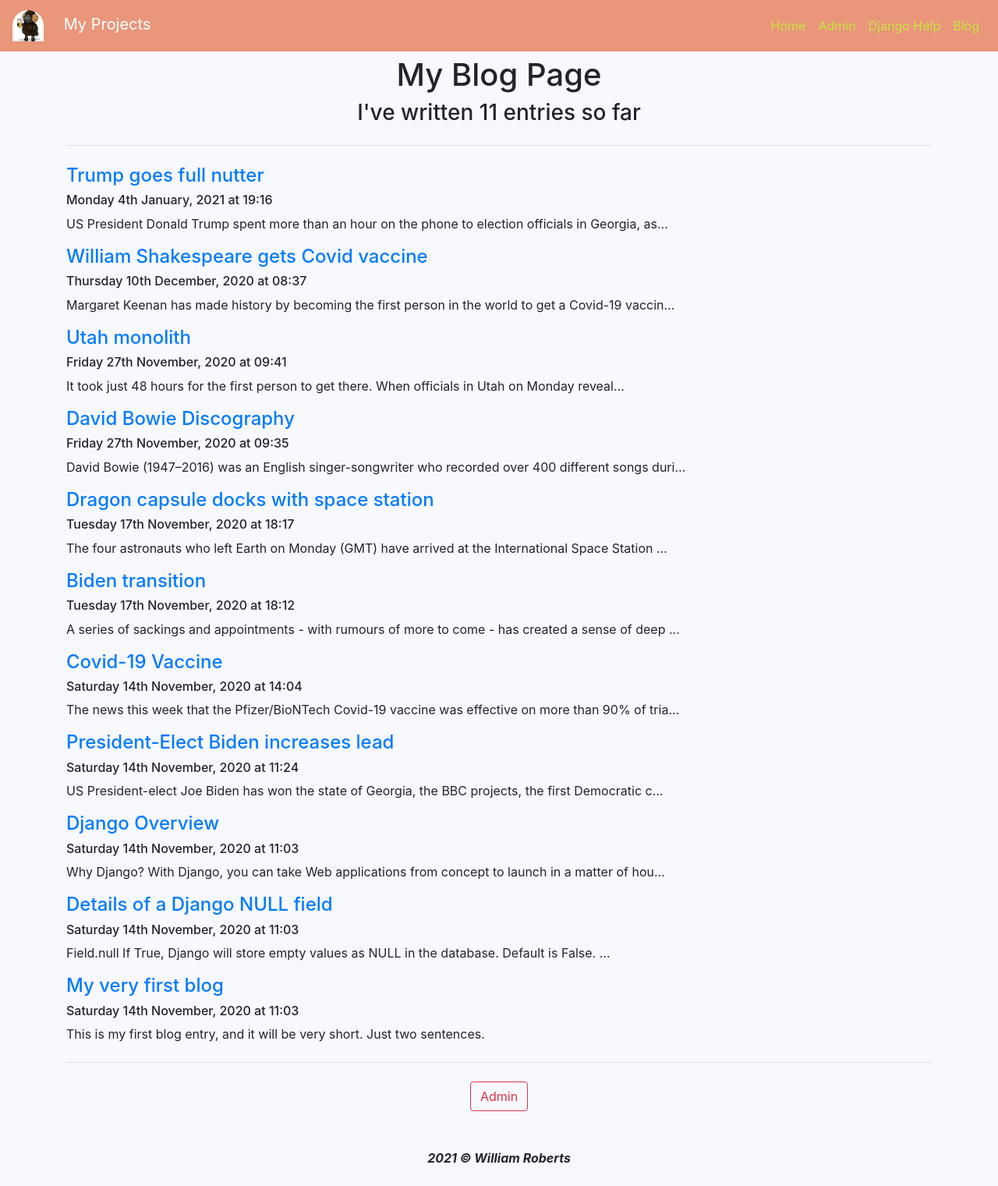
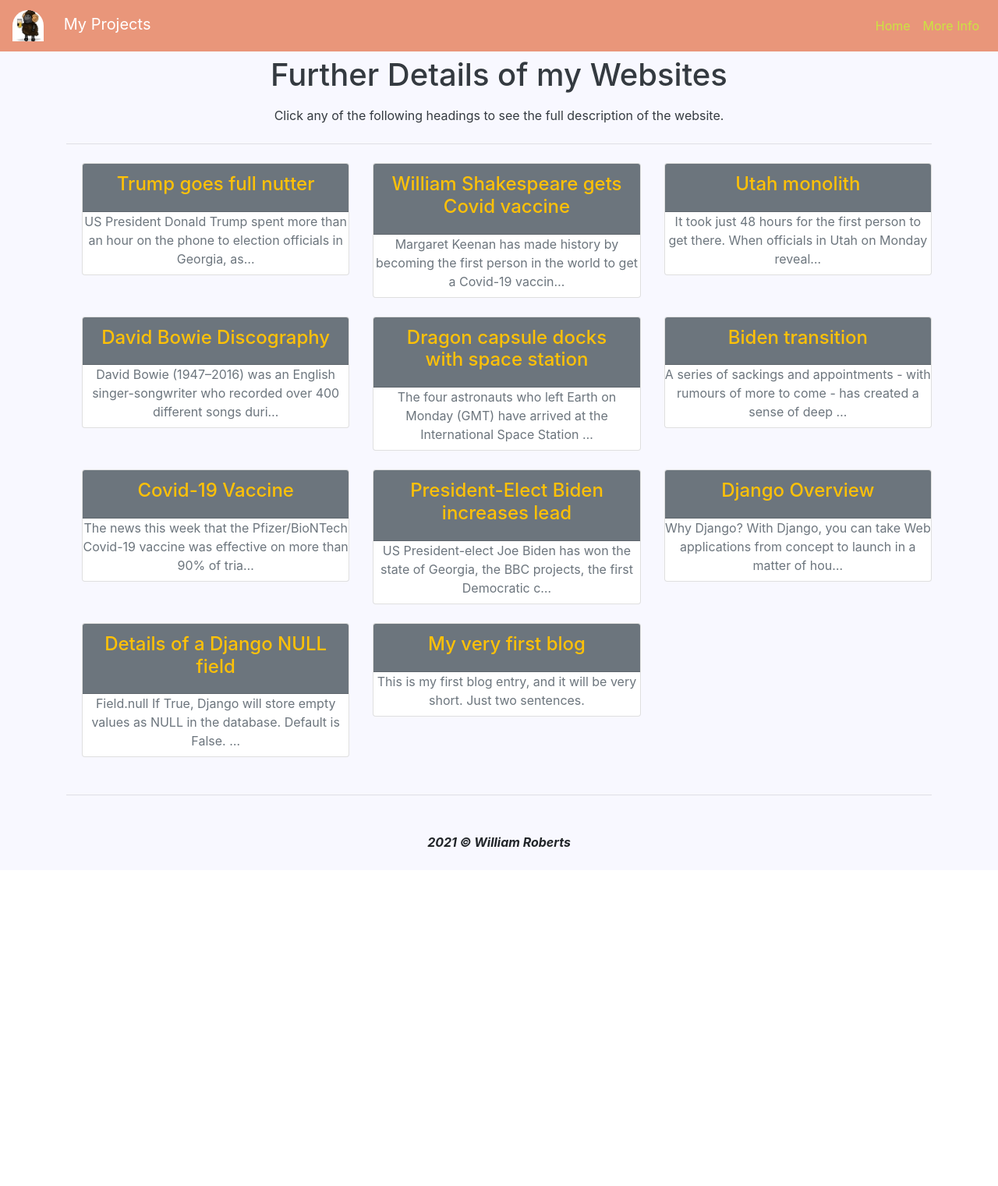
Before and after one commit to whroberts1411/Personal_Portfolio, a Django app: page /blog/ in a window 1280 px wide. Shown: the whole page at 78% size. After the commit the page ends 1086 px from the top, so only its background shows below. Run offline with Django 3.2, Linux system fonts and the light colour scheme; data comes from the database, SQL or seed files in the repository.

Commit message:
Amend site structure
Amend the site to reduce the navigation bar options and to reorganise the 'More Info' page.

```diff
--- a/portfolio_project/blog/templates/blog/all_blogs.html
+++ b/portfolio_project/blog/templates/blog/all_blogs.html
@@ -1,7 +1,7 @@
 {% extends "base.html" %}
 
   {% block title %}
-    Blog Page
+    More Info
   {% endblock title %}
 
   {% load static %}
@@ -12,29 +12,30 @@
 
     {% block content %}
 
-      <div class="container text-center">
-        <h1>My Blog Page</h1>
-        {% if length != 1 %}
-          <h3>I've written {{ length }} entries so far</h3>
-        {% else %}
-          <h3>I've written 1 entry so far</h3>
-        {% endif %}
+      <div class="container text-center text-dark">
+        <h1>Further Details of my Websites</h1>
+        <p class="my-3">Click any of the following headings to see the full description of the website.</p>
         <hr class="my-4">
       </div>
 
-      <div class="container text-left">
-        {% for blog in blogs %}
-          <a href="{% url 'blog:detail' blog.id %}"><h4>{{ blog.title }}</h4></a>
-          <h6>{{ blog.date|date:'l jS F, Y' }} at {{ blog.date|date:'H:i' }}</h6>
-          <!-- safe : allow html formatting; striptags : remove html tags from output -->
-          <p>{{ blog.blog|striptags|truncatechars:100 }}</p>
-        {% endfor %}
-      </div>
-
-      <div class="container text-center">
+      <div class="container">
+        <div class="row">
+          {% for blog in blogs %}
+            <div class="col-xl-4 col-md-6">
+              <div class="card text-center mb-4">
+                <div class="card-header bg-secondary">
+                  <a href="{% url 'blog:detail' blog.id %}" class="text-warning">
+                    <h4>{{ blog.title }}</h4>
+                  </a>
+                </div>
+                <p class="card-text text-secondary pb-2">
+                  {{ blog.blog|striptags|truncatechars:100 }}
+                </p>
+              </div>
+            </div>
+          {% endfor %}
+        </div>
         <hr class="my-4">
-        <a href="admin/login/?next=/admin/" class="btn btn-outline-danger">Admin</a>
-        <br><br>
       </div>
 
     {% endblock content %}
--- a/portfolio_project/blog/templates/blog/detail.html
+++ b/portfolio_project/blog/templates/blog/detail.html
@@ -15,7 +15,6 @@
         <div class="container text-left">
             <br>
             <h1>{{ blog.title }}</h1>
-            <h5>{{ blog.date|date:'l jS F, Y' }} at {{ blog.date|date:'H:i' }}</h5>
             <br>
             <p>{{ blog.blog|safe }}</p>
             <hr class="my-4">
--- a/portfolio_project/portfolio/templates/portfolio/home.html
+++ b/portfolio_project/portfolio/templates/portfolio/home.html
@@ -50,6 +50,7 @@
               {% if project.url %}
                 <a href="{{ project.url }}" target="_blank" class="btn btn-outline-primary btn-sm">More Details</a>
               {% endif %}
+
               <br><br>
             </div>
           {% endfor %}
--- a/portfolio_project/templates/navbar.html
+++ b/portfolio_project/templates/navbar.html
@@ -23,13 +23,7 @@
                 <a class="nav-link" href="{% url 'home' %}">Home</a>
             </li>
             <li class="nav-item">
-                <a class="nav-link" href="/admin/login/?next=/admin/" target="_blank">Admin</a>
-            </li>
-            <li class="nav-item">
-                <a class="nav-link" href="{% static 'django.pdf' %}" target="_blank">Django Help</a>
-            </li>
-            <li class="nav-item">
-                <a  class="nav-link" href="{% url 'blog:all_blogs' %}" >Blog</a>
+                <a  class="nav-link" href="{% url 'blog:all_blogs' %}" >More Info</a>
             </li>
         </ul>
 
```
Also changed, not shown: portfolio_project/personal_portfolio/settings.py (+3 -17 lines).
